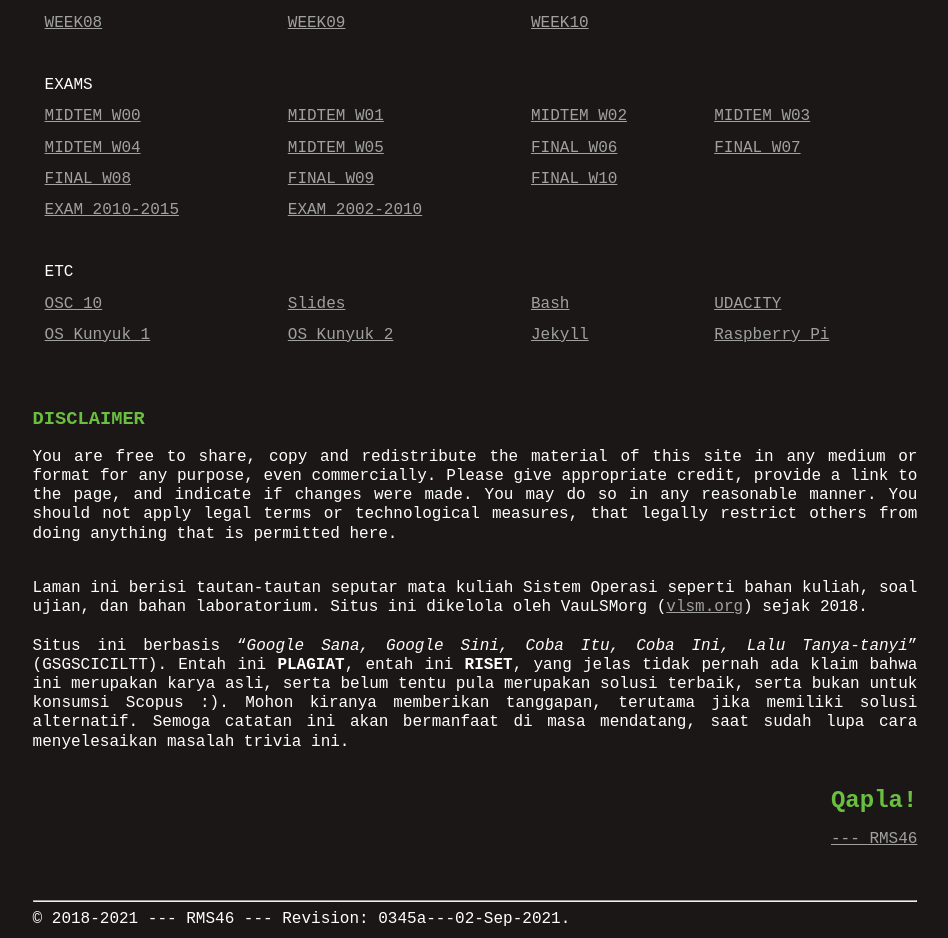
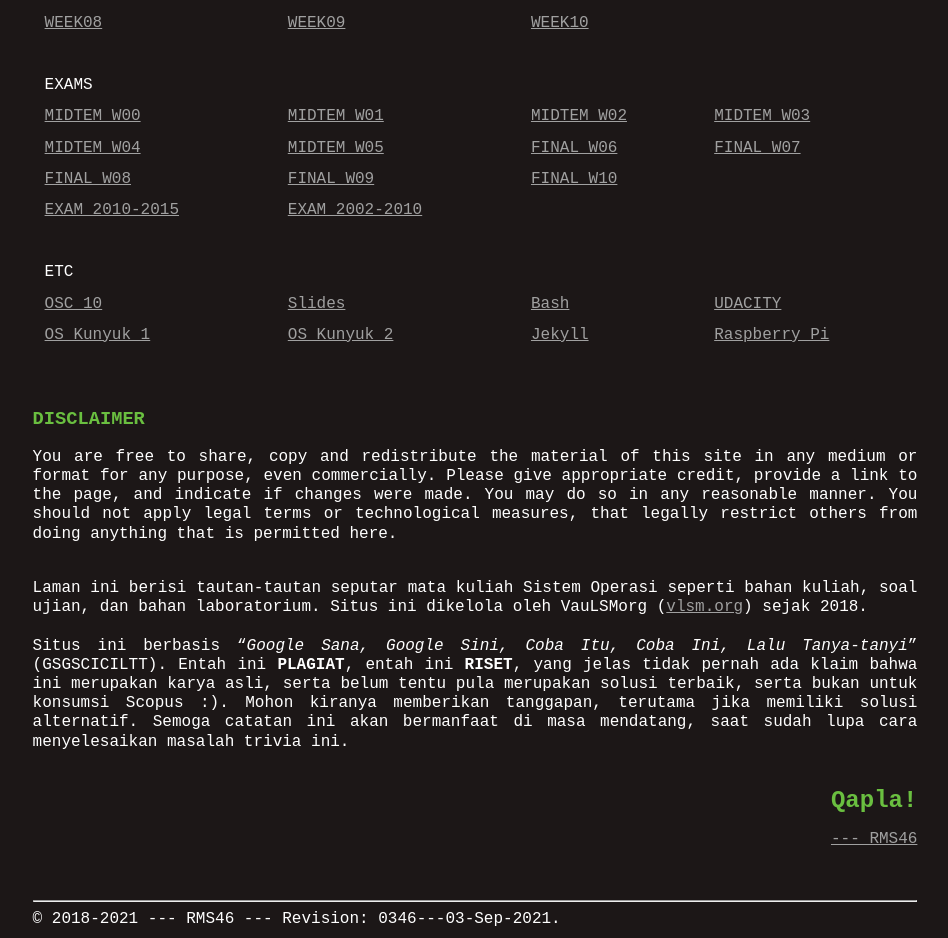
Before and after one commit to Angling-Darma/SistemOperasi, a Jekyll site: the page built from index.md, in a window 1280 px wide. Shown: the part 1137-2075 px from the top of the page, without its empty margins (165-1113 px from the left). Built offline with Jekyll 4.4.1, drawn with Linux system fonts in a browser that asks for light colours.

Commit message:
modified:   000.md

```diff
--- a/_config.yml
+++ b/_config.yml
@@ -1,5 +1,5 @@
 title: Operating Systems - Sistem Operasi
-version:     "0345a---02-Sep-2021"
+version:     "0346---03-Sep-2021"
 copyright:   "2018-2021"
 description: This is the CSCM-602055 Operating System course site,
       a GitHub Page, hosted at GitHub.com (thank you!).
```
Also changed, not shown: 000.md (+1 -1 lines).
